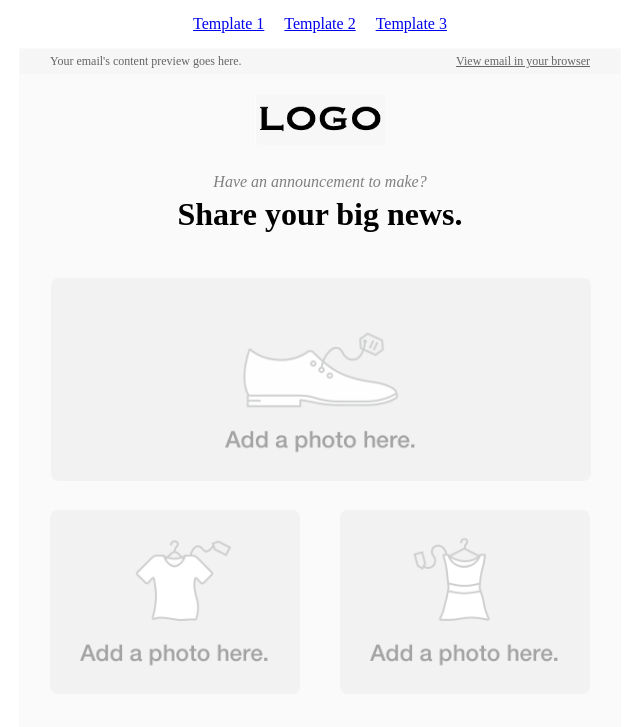
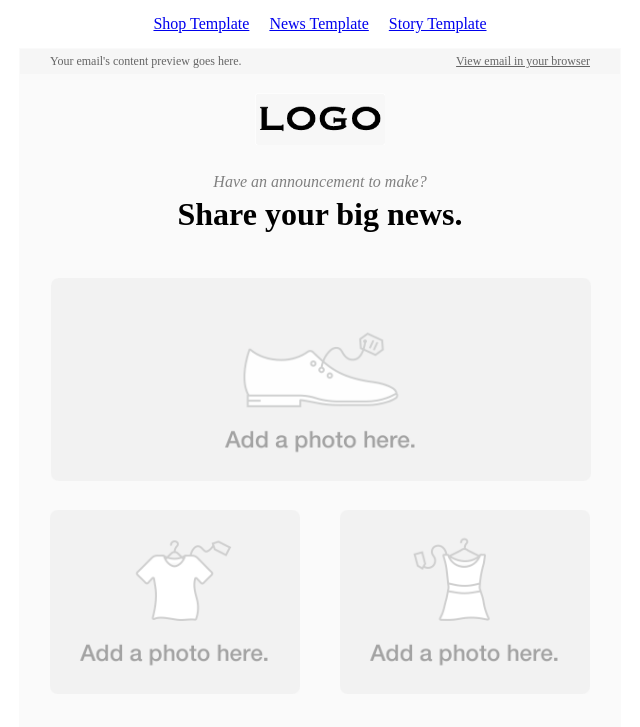
Before and after one commit to djgarrett17/emailTemplates, a plain HTML site: page emailtemplate2.html in a window 1280 px wide. Shown: the top 727 px of the page, without its empty margins (320-960 px from the left). Drawn offline with Linux system fonts and the light colour scheme.

Commit message:
Update emailtemplate2.html

```diff
--- a/emailtemplate2.html
+++ b/emailtemplate2.html
@@ -208,6 +208,9 @@
     .imageRight{
                 width:250px;
             }
+	.whiteColor{
+		color:white;
+	}
 
 
 
@@ -217,16 +220,16 @@
 
 <body>
     <center>
-        <table align="center" border="0" cellpadding="10" cellspacing="0">
+        <table align="center" border="0" cellpadding="10" cellspacing="0" class="whiteColor">
             <tr>
                 <td>
-                    <a href="./index.html"><p>Template 1</p></a>
+                    <a href="./index.html"><p>Shop Template</p></a>
                 </td>
                 <td>
-                    <a href="./emailtemplate2.html"><p>Template 2</p></a>
+                    <a href="./emailtemplate2.html"><p>News Template</p></a>
                 </td>
                 <td>
-                    <a href="./emailtemplate3.html"><p>Template 3</p></a>
+                    <a href="./emailtemplate3.html"><p>Story Template</p></a>
                 </td>
             </tr>
         </table>
```
